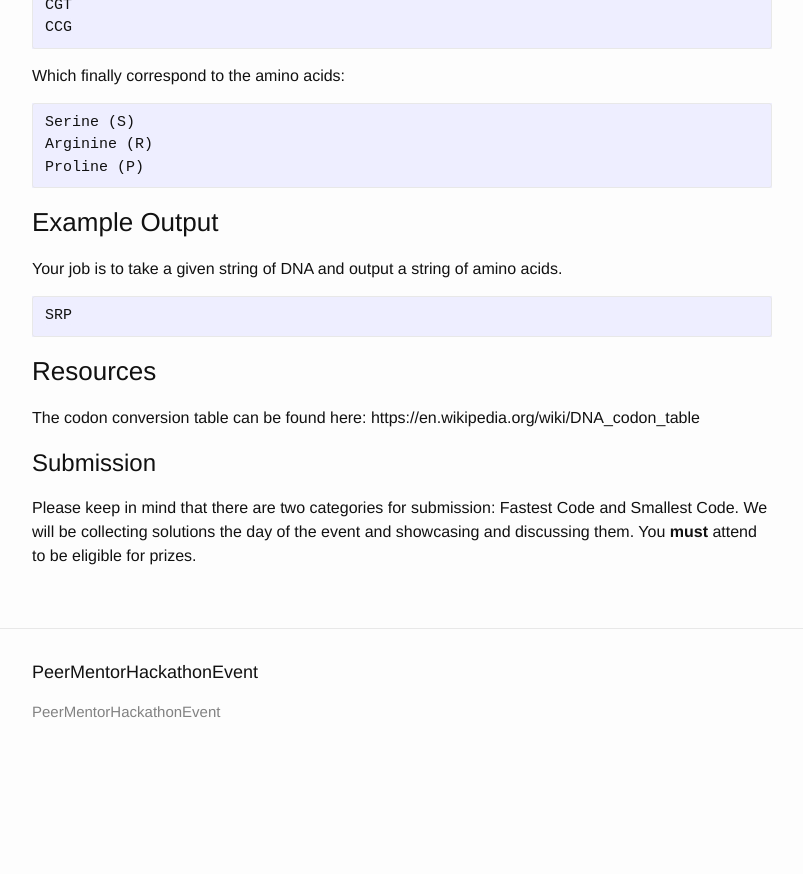
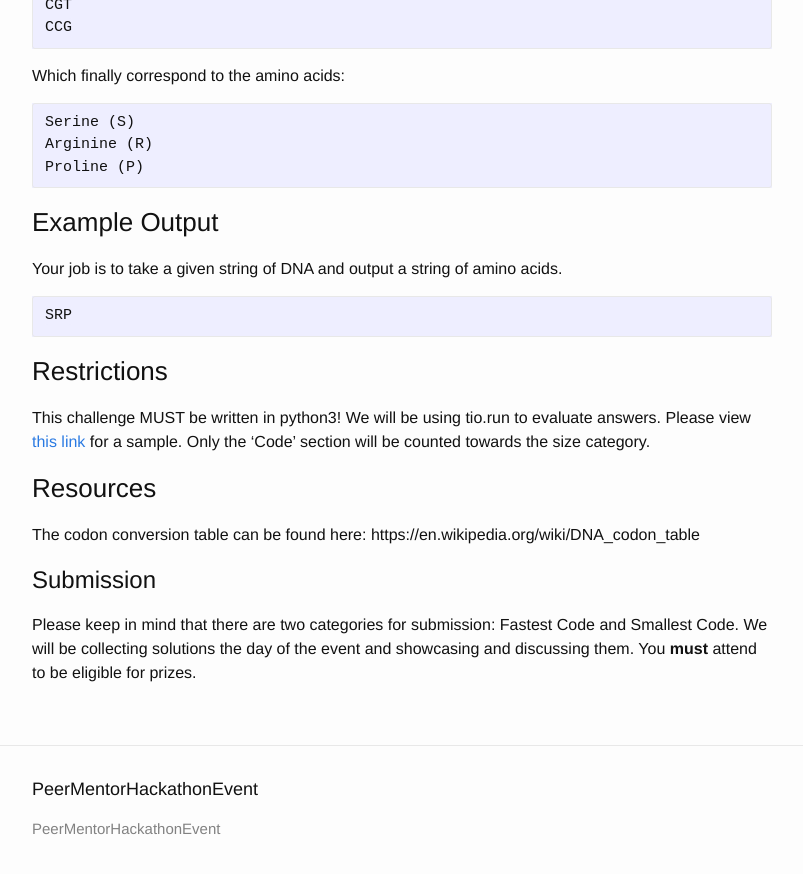
Before and after one commit to Rockie156/PeerMentorHackathonEvent, a Jekyll site: the page built from puzzle.md, in a window 1280 px wide and 900 px high, scrolled down 708 px. Shown: the top 874 px of the window, without its empty margins (238-1041 px from the left). Built offline with Jekyll 4.4.1, drawn with Linux system fonts in a browser that asks for light colours; before the commit the page ends 1491 px from its top, so only the background shows below that.

Commit message:
Added restrictions

````diff
--- a/puzzle.md
+++ b/puzzle.md
@@ -49,6 +49,9 @@ Your job is to take a given string of DNA and output a string of amino acids.
 ```
 SRP
 ```
+### Restrictions
+This challenge MUST be written in python3! We will be using tio.run to evaluate answers. Please view [this link](https://tio.run/##FckxDgIhEEbhfk8xoVlotrGzM5voBbyAkXGXgoHM/CRyesTu5Xu14yxyGSPyh@C/4boQOefo3uSNVISOwkYnK/95TmU0FVpjy7mTQZMc60i5FgVZt6VOgYefvRlikk35FX0IYdyej33/AQ) for a sample.
+Only the 'Code' section will be counted towards the size category.
 
 ### Resources
 The codon conversion table can be found here: https://en.wikipedia.org/wiki/DNA_codon_table
````
